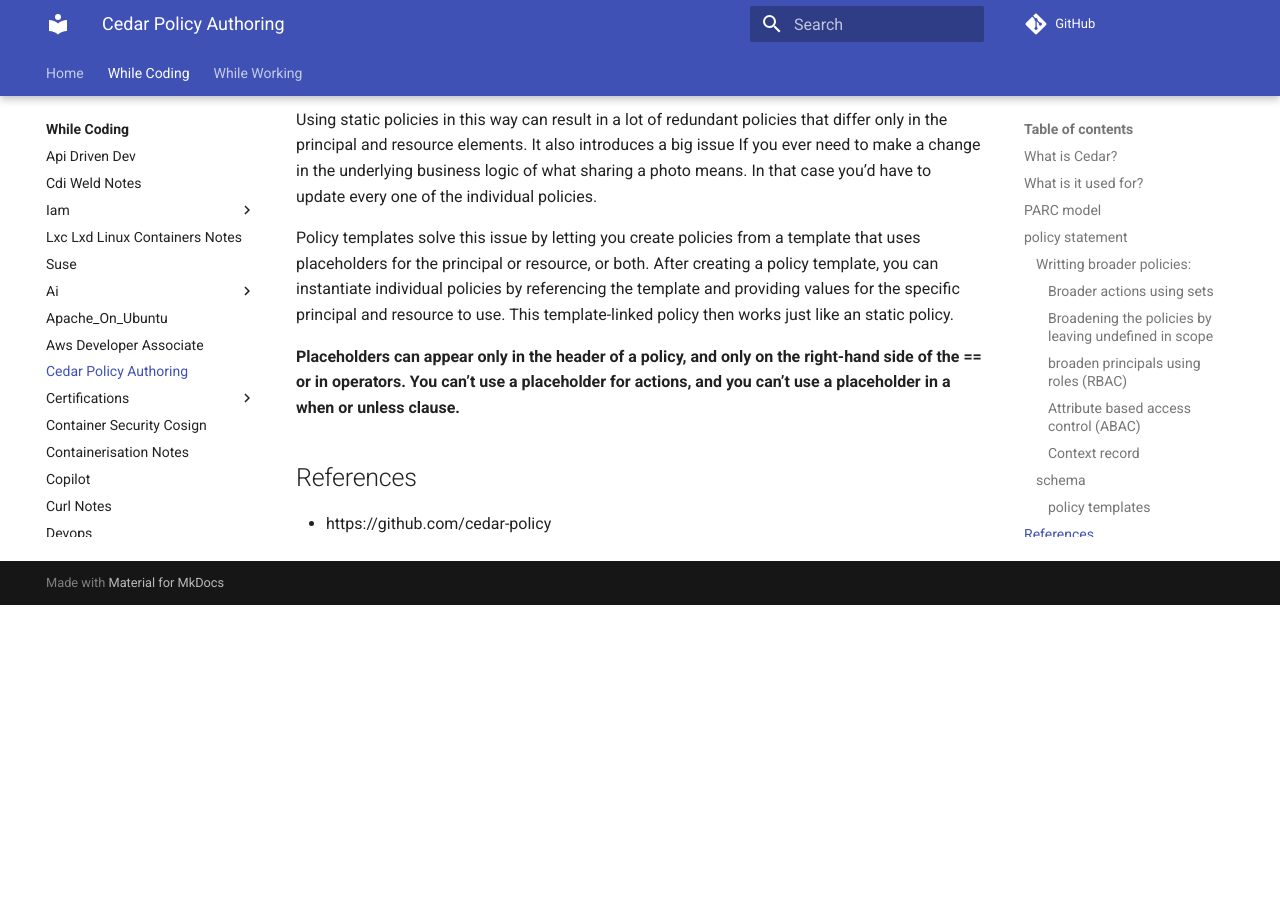
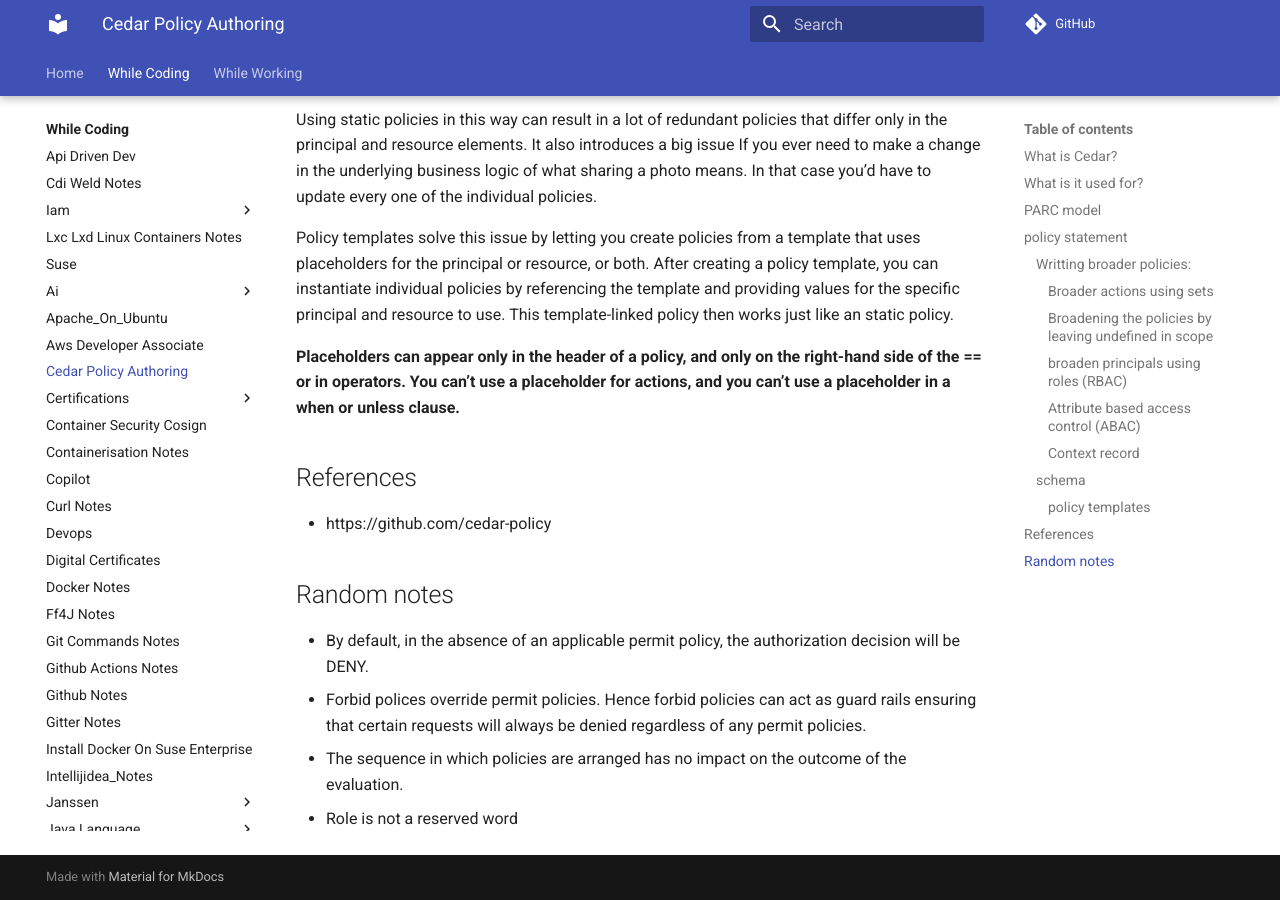
Before and after one commit to ossdhaval/mysite, an MkDocs documentation site: the page built from source/while-coding/cedar-policy-authoring.md, in a window 1280 px wide and 900 px high, scrolled down 9169 px. Built offline with MkDocs 1.6.1 and Material for MkDocs 9.7.7, drawn with Linux system fonts in a browser that asks for light colours; comment, search, counter and statistics services are not loaded; before the commit the page ends 9774 px from its top, so only the background shows below that.

Commit message:
Update cedar-policy-authoring.md

```diff
--- a/source/while-coding/cedar-policy-authoring.md
+++ b/source/while-coding/cedar-policy-authoring.md
@@ -396,3 +396,10 @@
 ## References
 
 - https://github.com/cedar-policy
+
+## Random notes
+
+- By default, in the absence of an applicable permit policy, the authorization decision will be DENY.
+- Forbid polices override permit policies. Hence forbid policies can act as guard rails ensuring that certain requests will always be denied regardless of any permit policies.
+- The sequence in which policies are arranged has no impact on the outcome of the evaluation.
+- Role is not a reserved word
```
